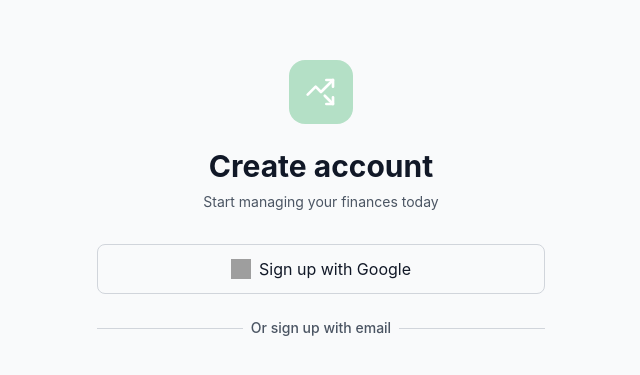
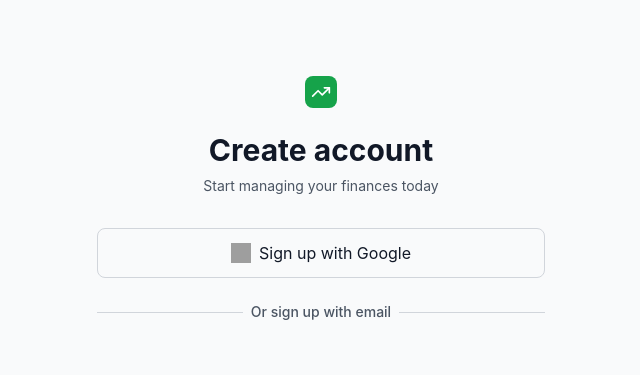
Before and after one commit to iqbaladinur/open-flowtrack-client, a Vue app: page /register in a window 1280 px wide. Shown: the part 201-576 px from the top of the page, without its empty margins (319-959 px from the left). Built offline with nearby package versions, Linux system fonts and the light colour scheme; no server answers; grey boxes are pictures that could not be loaded.

Commit message:
fix: logo view on login and register page

```diff
--- a/dev-dist/sw.js
+++ b/dev-dist/sw.js
@@ -82,7 +82,7 @@ define(['./workbox-54d0af47'], (function (workbox) { 'use strict';
     "revision": "3ca0b8505b4bec776b69afdba2768812"
   }, {
     "url": "index.html",
-    "revision": "0.te5n0ibdh9o"
+    "revision": "0.8681o52ur98"
   }], {});
   workbox.cleanupOutdatedCaches();
   workbox.registerRoute(new workbox.NavigationRoute(workbox.createHandlerBoundToURL("index.html"), {
--- a/src/views/LoginView.vue
+++ b/src/views/LoginView.vue
@@ -2,8 +2,8 @@
   <div class="min-h-[100dvh] flex items-center justify-center bg-gray-50 dark:bg-gray-900 px-4 sm:px-6 lg:px-8">
     <div class="max-w-md w-full space-y-8">
       <div class="text-center">
-        <div class="mx-auto w-16 h-16 bg-green-600/30 rounded-2xl flex items-center justify-center mb-6">
-          <TrendingUpDown class="w-8 h-8 text-white" />
+        <div class="mx-auto w-8 h-8 bg-[#16a34a] rounded-lg flex items-center justify-center mb-6">
+          <TrendingUp class="w-5 h-5 text-white" />
         </div>
         <h2 class="text-3xl font-bold text-gray-900 dark:text-neon">{{ $t('login.title') }}</h2>
         <p class="mt-2 text-sm text-gray-600 dark:text-gray-400">
@@ -101,7 +101,7 @@ import { reactive, ref, computed, onMounted } from 'vue';
 import { useRoute, useRouter } from 'vue-router';
 import { useAuthStore } from '@/stores/auth';
 import { useCategoriesStore } from '@/stores/categories';
-import { TrendingUpDown } from 'lucide-vue-next';
+import { TrendingUp } from 'lucide-vue-next';
 import { useI18n } from 'vue-i18n';
 import LoadingSpinner from '@/components/ui/LoadingSpinner.vue';
 
--- a/src/views/RegisterView.vue
+++ b/src/views/RegisterView.vue
@@ -2,8 +2,8 @@
   <div class="min-h-[100dvh] flex items-center justify-center bg-gray-50 dark:bg-gray-900 px-4 sm:px-6 lg:px-8">
     <div class="max-w-md w-full space-y-8">
       <div class="text-center">
-        <div class="mx-auto w-16 h-16 bg-green-600/30 rounded-2xl flex items-center justify-center mb-6">
-          <TrendingUpDown class="w-8 h-8 text-white" />
+        <div class="mx-auto w-8 h-8 bg-[#16a34a] rounded-lg flex items-center justify-center mb-6">
+          <TrendingUp class="w-5 h-5 text-white" />
         </div>
         <h2 class="text-3xl font-bold text-gray-900 dark:text-neon">{{ $t('register.title') }}</h2>
         <p class="mt-2 text-sm text-gray-600 dark:text-gray-400">
@@ -125,7 +125,7 @@
 import { reactive, ref, computed } from 'vue';
 import { useRouter } from 'vue-router';
 import { useAuthStore } from '@/stores/auth';
-import { TrendingUpDown } from 'lucide-vue-next';
+import { TrendingUp } from 'lucide-vue-next';
 import { useI18n } from 'vue-i18n';
 import LoadingSpinner from '@/components/ui/LoadingSpinner.vue';
 
```
